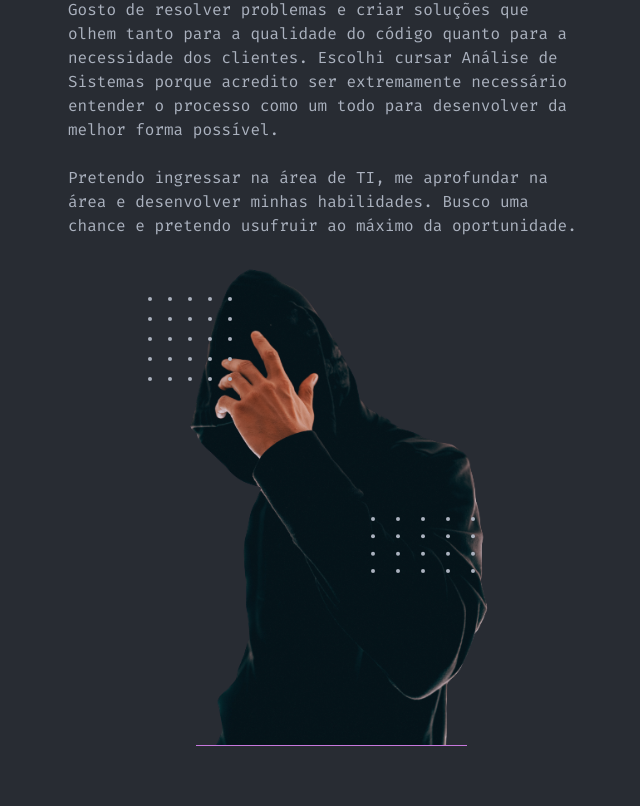
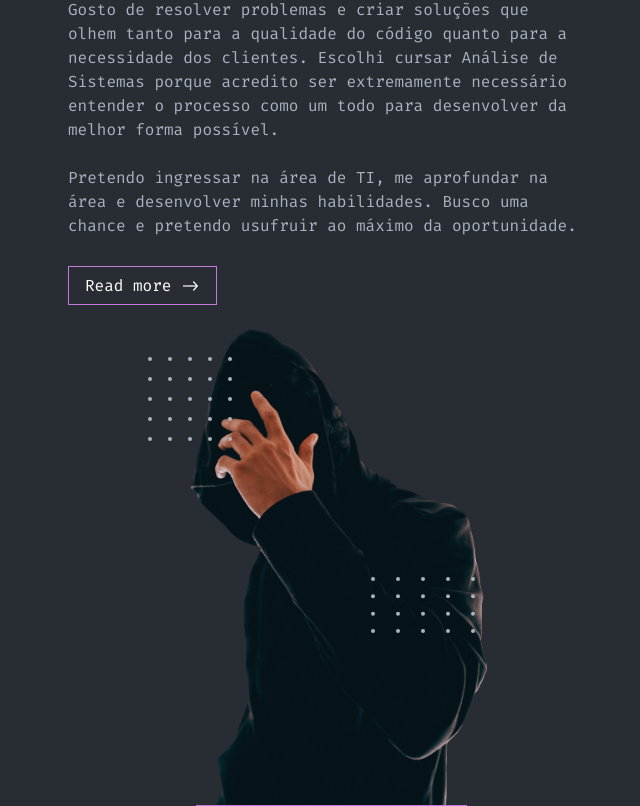
Before and after one commit to rdGxd/Portfolio_v2, a React (Vite) app: page / in a window 1280 px wide. Shown: the part 2297-3103 px from the top of the page, without its empty margins (172-812 px from the left). Before the commit the page ends 3043 px from the top, so only its background shows below. Built offline with nearby package versions, Linux system fonts and the light colour scheme.

Commit message:
Ajustes HomeAbout

```diff
--- a/src/components/HomeAbout/index.tsx
+++ b/src/components/HomeAbout/index.tsx
@@ -1,3 +1,4 @@
+import { NavLink } from "react-router-dom";
 import { Title } from "../Title";
 
 export const HomeAbout = () => {
@@ -27,6 +28,14 @@ export const HomeAbout = () => {
             desenvolver minhas habilidades. Busco uma chance e pretendo usufruir
             ao máximo da oportunidade.
           </p>
+          <div className="mt-9">
+            <NavLink
+              to="/about"
+              className="border border-primary text-white py-2 px-4 "
+            >
+              Read more -&gt;
+            </NavLink>
+          </div>
         </div>
         <div className="ml-80">
           <img src="../../public/HomeAbout.svg" alt="" />
```
